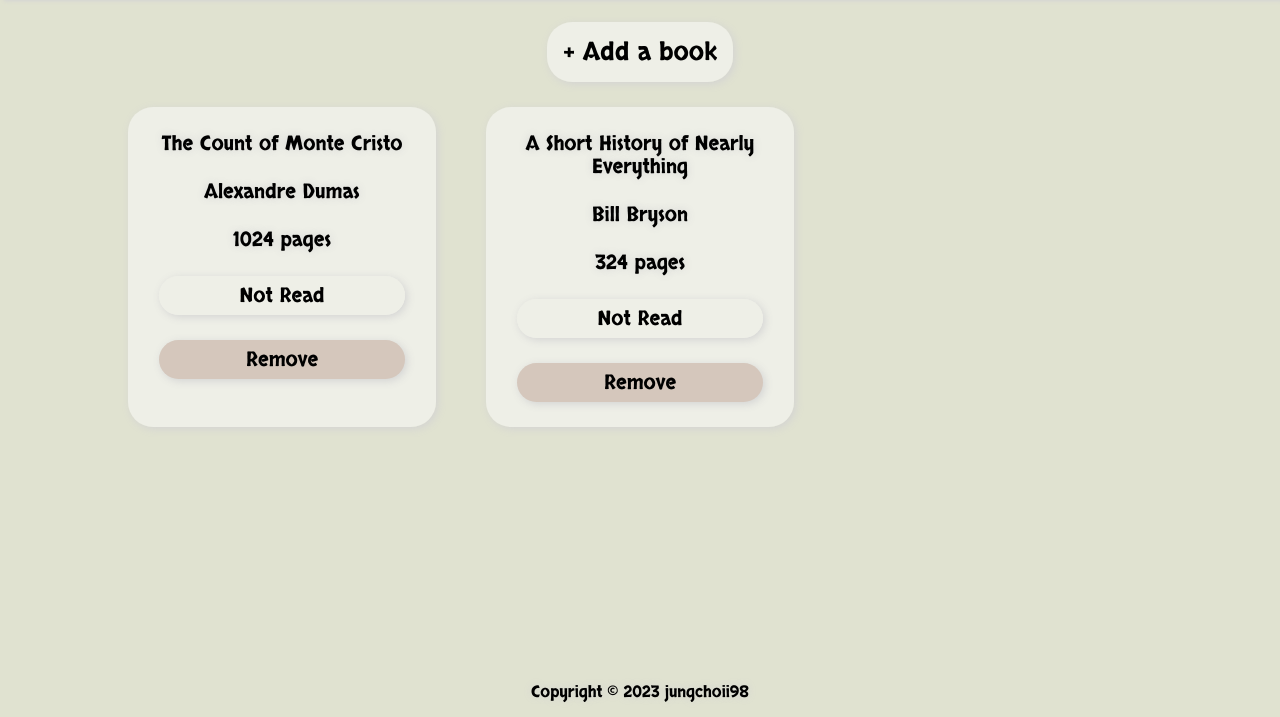
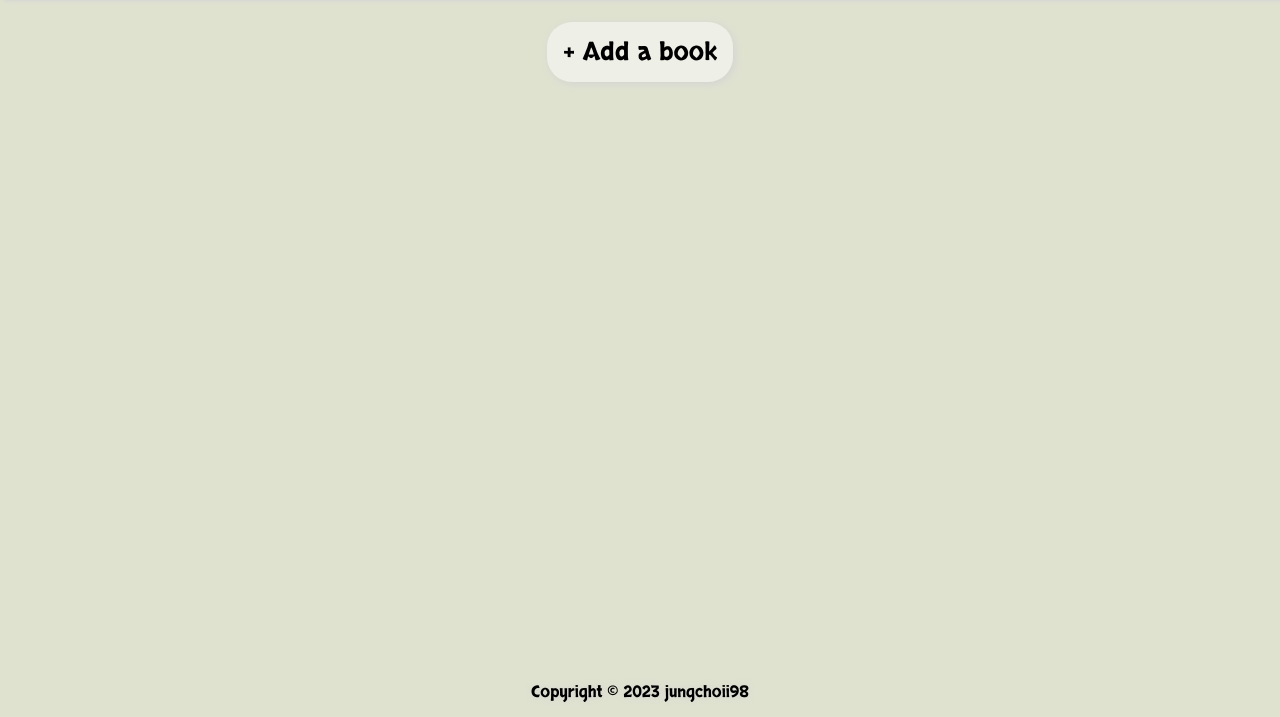
Before and after one commit to jungchoii98/TOP-Library, a website: page index.html in a window 1280 px wide. Shown: the part 83-800 px from the top of the page. Drawn offline with nearby package versions, Linux system fonts and the light colour scheme.

Commit message:
Delete mock objects

```diff
--- a/script.js
+++ b/script.js
@@ -125,9 +125,3 @@ function removeBook(event) {
   library.removeBook(index);
   displayBooks();
 }
-
-library.addBook("The Count of Monte Cristo", "Alexandre Dumas", 1024, false);
-
-library.addBook("A Short History of Nearly Everything", "Bill Bryson", 324, false);
-
-displayBooks();
--- a/style.css
+++ b/style.css
@@ -1,7 +1,4 @@
 @import url(node_modules/normalize.css/normalize.css);
-/* @import url('https://fonts.googleapis.com/css2?family=Roboto:wght@400;500;700&family=Skranji:wght@400;700&display=swap'); */
-/* @import url('./Skranji/Skranji-Bold.ttf');
-@import url('./Skranji/Skranji-Regular.ttf'); */
 
 @font-face {
   font-family: Skranji;
```
